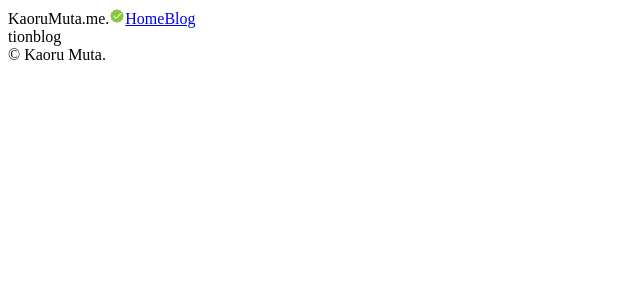
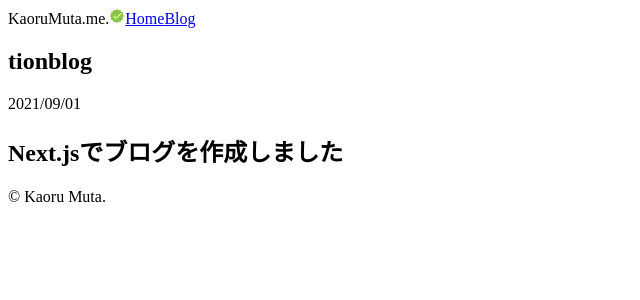
Before and after one commit to KaoruMuta/KaoruMuta.me, a Next.js app: page /blog in a window 1280 px wide. Shown: the top 300 px of the page, without its empty margins (0-640 px from the left). Built offline with nearby package versions, Linux system fonts and the light colour scheme.

Commit message:
feat: create blog page as a mock

```diff
--- a/pages/blog.tsx
+++ b/pages/blog.tsx
@@ -1,7 +1,15 @@
 import { NextPage } from 'next';
 
 const Blog: NextPage = () => {
-  return <div>tionblog</div>;
+  return (
+    <section className='font-sans divide-y mt-8 xl:mt-16'>
+      <h1 className='font-semibold text-2xl xl:text-4xl'>tionblog</h1>
+      <section className='flex flex-row mt-2 pt-2'>
+        <time>2021/09/01</time>
+        <h2 className='ml-16 font-semibold'>Next.jsでブログを作成しました</h2>
+      </section>
+    </section>
+  );
 };
 
 export default Blog;
```
